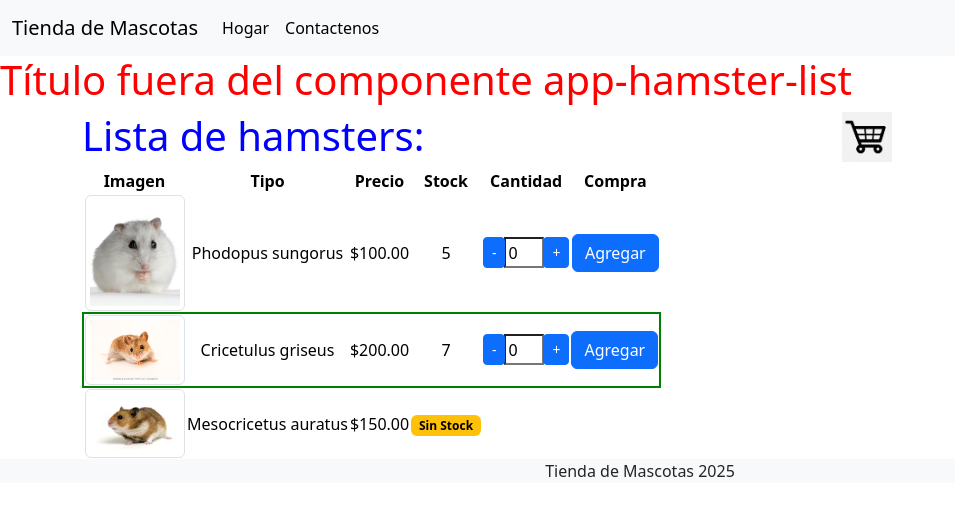
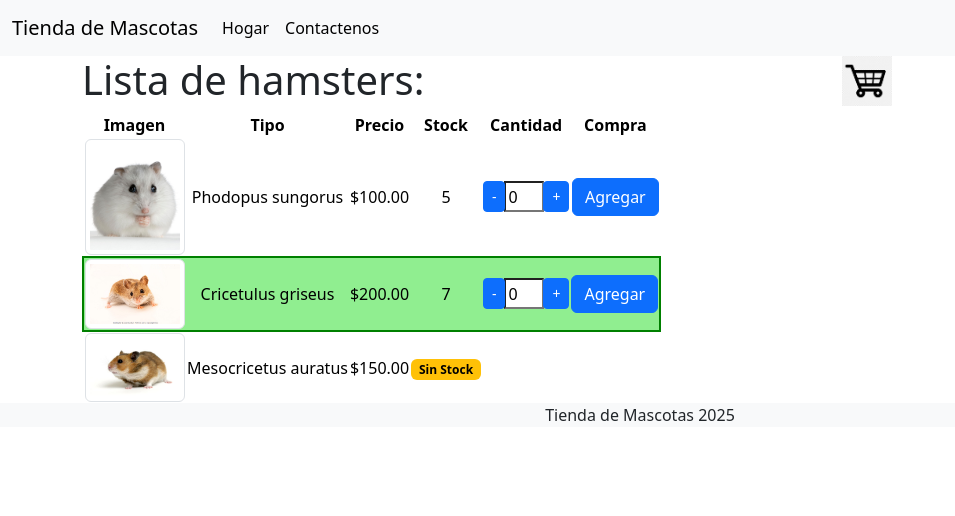
Before and after one commit to MilagrosLV/tienda_de_mascotas, an Angular app: page /hamsters in a window 1280 px wide. Shown: the top 516 px of the page, without its empty margins (0-955 px from the left). Built offline with nearby package versions, Linux system fonts and the light colour scheme.

Commit message:
Requerimientos mínimos

```diff
--- a/src/app/app.html
+++ b/src/app/app.html
@@ -23,7 +23,6 @@
 </header>
 
 <main>
-  <h1>Título fuera del componente app-hamster-list</h1>
   <div class="container">
     <router-outlet />
   </div>
--- a/src/app/hamster-list/hamster-list.scss
+++ b/src/app/hamster-list/hamster-list.scss
@@ -1,9 +1,6 @@
-h1 {
-    color:blue;
-}
-
 .clearance {
     border: 2px solid green;
+    background-color: lightgreen;
 }
 
 td {
--- a/src/styles.scss
+++ b/src/styles.scss
@@ -1,4 +1 @@
 /* You can add global styles to this file, and also import other style files */
-h1 {
-    color:red;
-}
```
